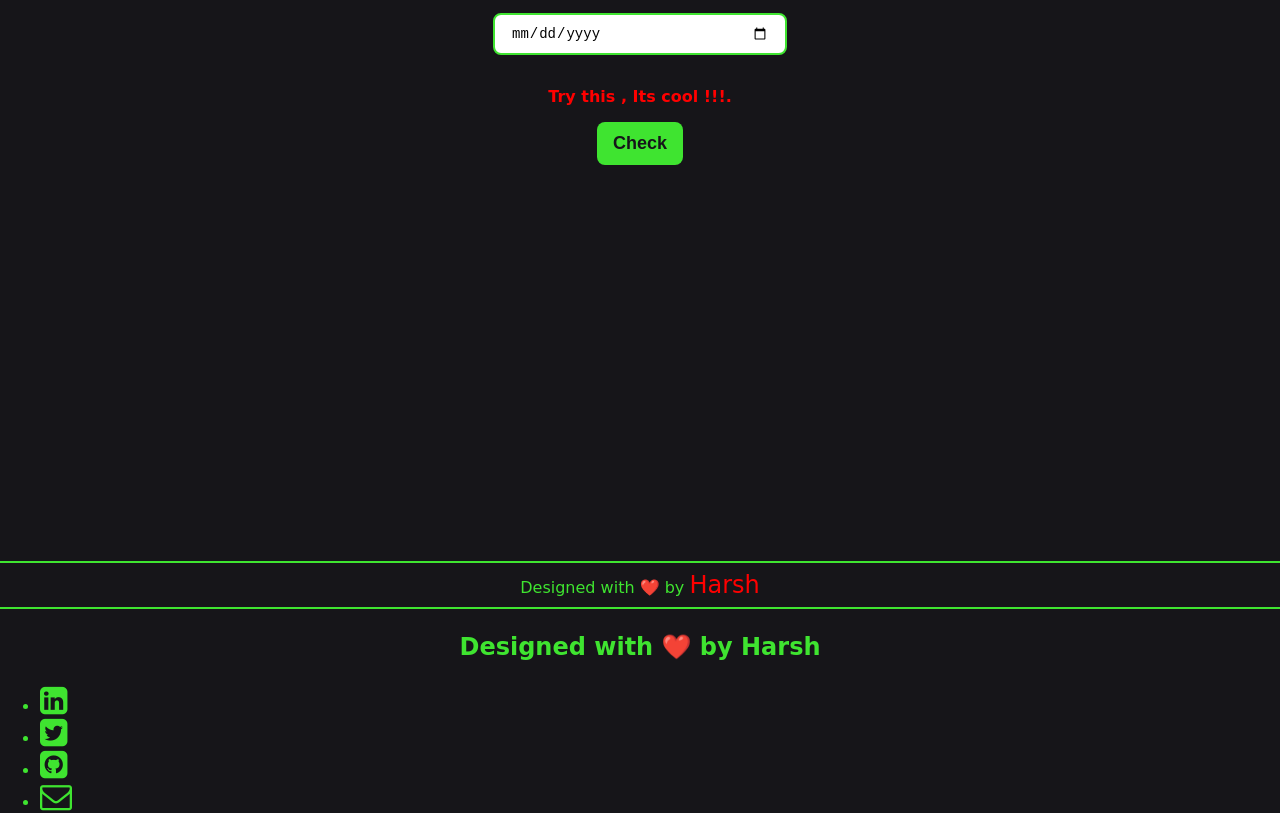
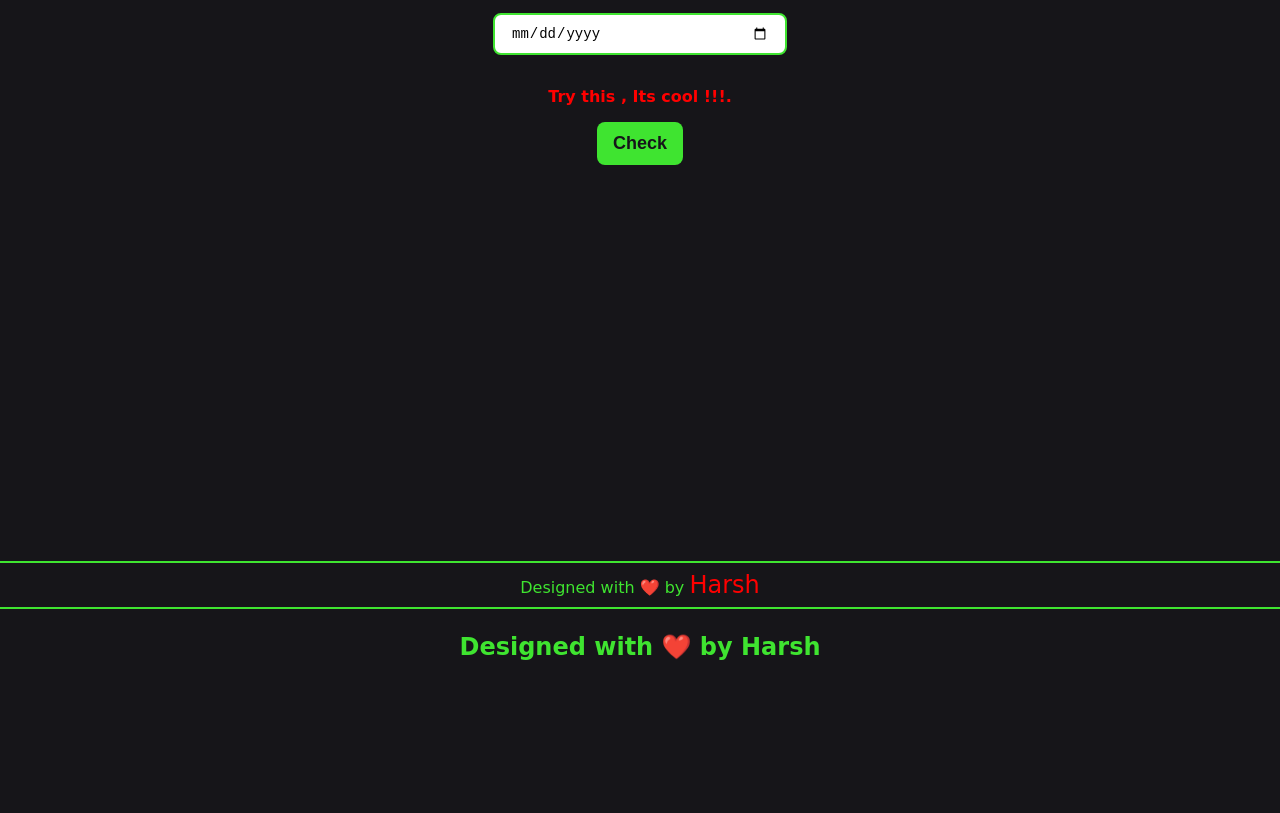
Before and after one commit to haarsh24/palindrome, a plain HTML site: page index.html in a window 1280 px wide. Shown: the part 147-960 px from the top of the page. After the commit the page ends 808 px from the top, so only its background shows below. Drawn offline with Linux system fonts and the light colour scheme; a web font is replaced by a local one.

Commit message:
updated footer

```diff
--- a/index.html
+++ b/index.html
@@ -34,28 +34,7 @@
 <p align="center">
 Designed with ❤️ by <a href="https://kumarharsh.netlify.app">Harsh</a>
 </p></div>
-        <ul class="social-pills">
-            <li class="list-item-inline">
-                <a href="https://www.linkedin.com/in/kumarharshn/" target="  _blank "
-                    class="fa fa-2x fa-linkedin-square pr-4 social-logo " aria-hidden="true ">
-                </a>
-            </li>
-            <li class="list-item-inline">
-                <a href="https://twitter.com/codeandchords" target=" _blank "
-                    class="fa fa-2x fa-twitter-square pr-4 social-logo" aria-hidden="true">
-                </a>
-            </li>
-            <li class="list-item-inline">
-                <a href="https://github.com/haarsh24" target=" _blank "
-                    class="fa fa-2x fa-github-square pr-4 social-logo" aria-hidden="true ">
-                </a>
-            </li>
-            <li class="list-item-inline">
-                <a href="mailto:kumarharsh241998@gmail.com" target=" _blank "
-                    class="fa fa-2x fa-envelope-o pr-4 social-logo" aria-hidden="true ">
-                </a>
-            </li>
-        </ul>
+
     </footer>
     <script src="script.js" type="text/javascript"></script>
 </body>
```
